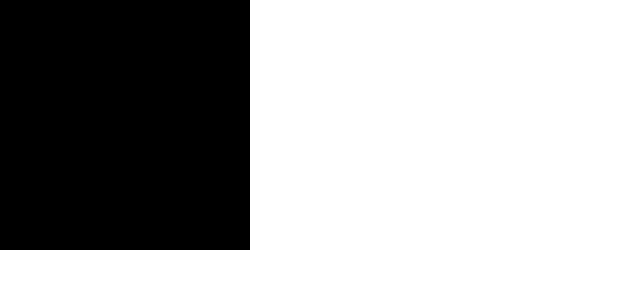
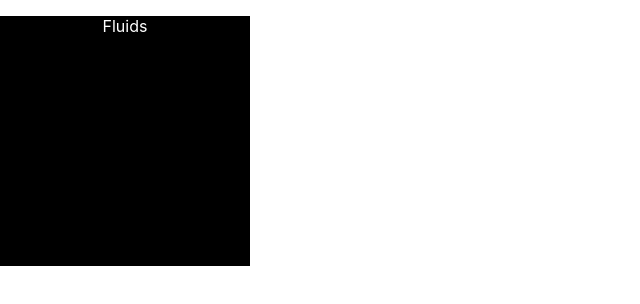
Before and after one commit to sehyeon97/Portfolio, a React (Create React App) app: page / in a window 1280 px wide. Shown: the top 304 px of the page, without its empty margins (0-640 px from the left). Built offline with nearby package versions, Linux system fonts and the light colour scheme.

Commit message:
flashcards implemented

```diff
--- a/src/App.tsx
+++ b/src/App.tsx
@@ -4,7 +4,7 @@ import Container from './component/Container';
 function App() {
   return (
     <div className="App">
-      <Container canFlip={true}/>
+      <Container canFlip={true} title="Fluids" text="this is my test box" textColor='white'/>
     </div>
   );
 }
--- a/src/component/Container.tsx
+++ b/src/component/Container.tsx
@@ -3,24 +3,38 @@ import { useState } from "react";
 interface states {
     canFlip: boolean,
     title?: string,
-    text?: string
+    text?: string,
+    textColor?: string
 }
 
-const Container = (canFlip: states) => {
+const Container = (states: states) => {
     const [flipped, setFlipped] = useState(false);
     const [myBGColor, setMyBGColor] = useState("black");
+    const [text, setText] = useState(states.title);
 
     const flipContainer = () => {
         setFlipped(!flipped);
     }
 
+    const flipText = () => {
+        if (flipped) {
+            setText(states.text);
+        } else {
+            setText(states.title);
+        }
+    }
+
     const onClickContainer = () => {
-        flipContainer();
+        if (states.canFlip) {
+            flipContainer();
 
-        if (myBGColor === "black") {
-            setMyBGColor("blue");
-        } else {
-            setMyBGColor("black");
+            if (flipped) {
+                setMyBGColor("blue");
+            } else {
+                setMyBGColor("black");
+            }
+
+            flipText();
         }
     }
 
@@ -28,12 +42,11 @@ const Container = (canFlip: states) => {
         backgroundColor: myBGColor,
         width: "250px",
         height: "250px",
-
     }
 
     return (
         <div style={CustomStyle} onClick={onClickContainer}>
-
+            <p style={{color: states.textColor}}>{text}</p>
         </div>
     );
 
```
